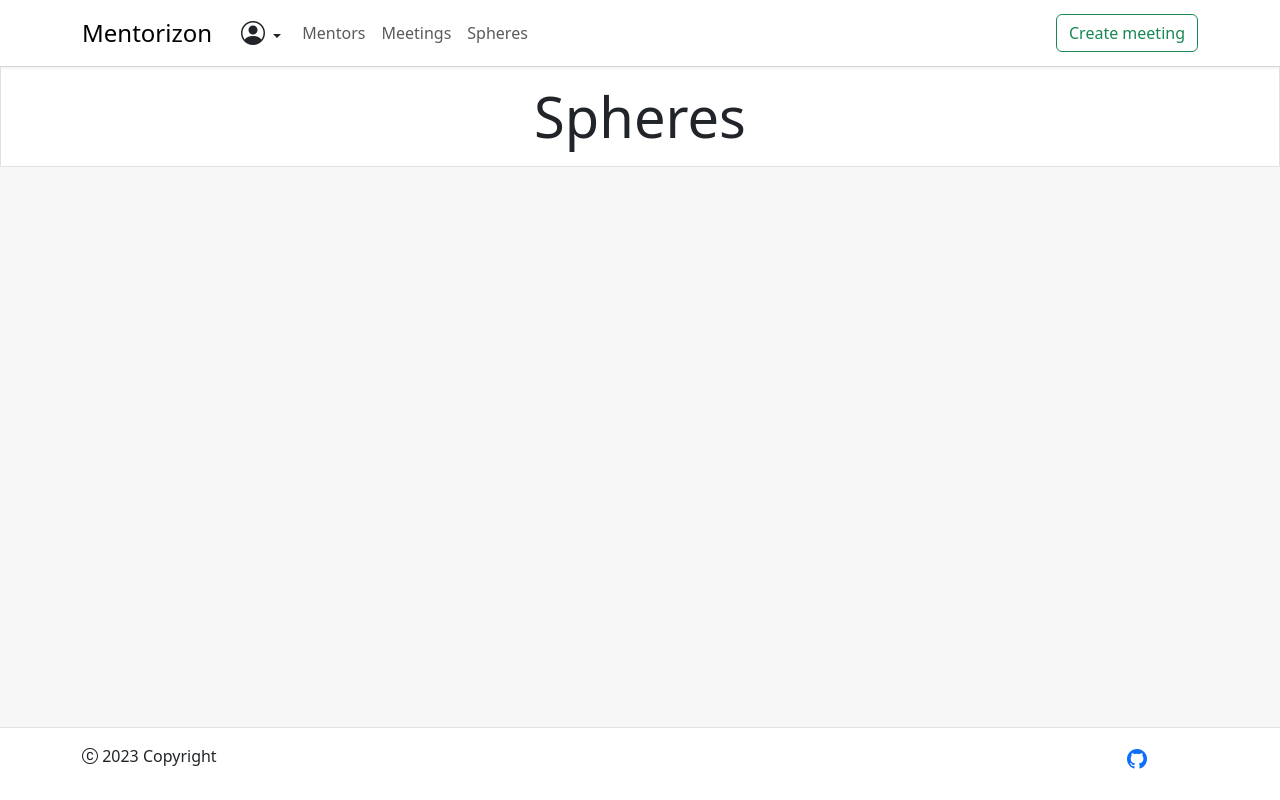
After one commit to yuliia-stopkyna/mentorizon, a Django app: page /spheres/ in a window 1280 px wide. The commit adds this page. Run offline with Django 4.2, Linux system fonts and the light colour scheme; the visitor is signed in with stand-in values (Sample User, id 1); data that the repository does not hold is empty; some libraries are stand-ins or nearby versions.

Commit message:
Add view and template for sphere list
Add view and template for list of spheres. Every sphere in a list
has a link to a filtered mentor list by the name of this sphere.
Add slight changes to styling of several templates.

```diff
--- a/mentorizon/urls.py
+++ b/mentorizon/urls.py
@@ -14,7 +14,7 @@ from mentorizon.views import (
     MeetingCreateView,
     MeetingUpdateView,
     SphereCreateView,
-    rate_mentor_view,
+    rate_mentor_view, SphereListView,
 )
 
 urlpatterns = [
@@ -31,7 +31,8 @@ urlpatterns = [
     path("meeting/<int:pk>/update/", MeetingUpdateView.as_view(), name="meeting-update"),
     path("meeting/<int:pk>/delete/", MeetingDeleteView.as_view(), name="meeting-delete"),
     path("sphere/create/", SphereCreateView.as_view(), name="sphere-create"),
-    path("mentor/<int:pk>/rate/<int:rate>", rate_mentor_view, name="mentor-rate")
+    path("mentor/<int:pk>/rate/<int:rate>", rate_mentor_view, name="mentor-rate"),
+    path("spheres/", SphereListView.as_view(), name="sphere-list")
 ]
 
 app_name = "mentorizon"
--- a/mentorizon/views.py
+++ b/mentorizon/views.py
@@ -2,7 +2,7 @@ from django.contrib.auth import get_user_model
 from django.contrib.auth.decorators import login_required
 from django.contrib.auth.mixins import LoginRequiredMixin
 from django.core.exceptions import ValidationError
-from django.db.models import Avg, F, Count
+from django.db.models import Avg, F, Count, Q
 from django.db.models.functions import Round
 from django.http import HttpResponseRedirect
 from django.urls import reverse, reverse_lazy
@@ -112,7 +112,7 @@ class MentorDetailView(LoginRequiredMixin, generic.DetailView):
     model = get_user_model()
     queryset = get_user_model().objects.filter(
         mentor_sphere__isnull=False
-    ).prefetch_related(
+    ).select_related("mentor_sphere").prefetch_related(
         "mentor_sessions", "rating"
     ).annotate(avg_rating=Round(Avg("rating__rating_votes__rate"), 1))
     template_name = "mentorizon/mentor_detail.html"
@@ -262,6 +262,14 @@ class SphereCreateView(LoginRequiredMixin, generic.CreateView):
         return reverse_lazy("mentorizon:user-update", kwargs={"pk": pk})
 
 
+class SphereListView(LoginRequiredMixin, generic.ListView):
+    model = Sphere
+    queryset = Sphere.objects.prefetch_related(
+        "users"
+    )
+    paginate_by = 6
+
+
 @login_required
 def rate_mentor_view(request, pk, rate):
     mentor = get_object_or_404(get_user_model(), pk=pk)
--- a/static/css/styles.css
+++ b/static/css/styles.css
@@ -1,5 +1,5 @@
 body {
-    background-color: #E6E0E0;
+    background-color: #F7F7F7;
 }
 .mentor-card:hover, .meeting-card:hover {
     transform: scale(1.03);
--- a/templates/includes/footer.html
+++ b/templates/includes/footer.html
@@ -6,7 +6,6 @@
       </div>
       <div class="col-1">
         <a href=""><i class="bi bi-github fs-5"></i></a>
-        <a href=""><i class="bi bi-telegram fs-5"></i></a>
       </div>
     </div>
   </div>
--- a/templates/includes/navigation.html
+++ b/templates/includes/navigation.html
@@ -23,6 +23,9 @@
         <li class="nav-item">
           <a class="nav-link" href="{% url 'mentorizon:meeting-list' %}">Meetings</a>
         </li>
+        <li class="nav-item">
+          <a class="nav-link" href="{% url 'mentorizon:sphere-list' %}">Spheres</a>
+        </li>
       </ul>
     </div>
     <a href="{% url 'mentorizon:meeting-create' %}">
--- a/templates/includes/pagination.html
+++ b/templates/includes/pagination.html
@@ -1,13 +1,15 @@
 {% if is_paginated %}
     {% if page_obj.has_previous %}
       <a href="?page={{ page_obj.previous_page_number }}" class="page-link">
-        <i class="bi bi-arrow-left-circle-fill display-3 position-fixed top-50 start-0"></i>
+        <i class="bi bi-arrow-left-circle-fill display-3 position-fixed top-50 start-0 mx-1">
+        </i>
       </a>
     {% endif %}
 
     {% if page_obj.has_next %}
       <a href="?page={{ page_obj.next_page_number }}" class="page-link">
-        <i class="bi bi-arrow-right-circle-fill display-3 position-fixed top-50 end-0"></i>
+        <i class="bi bi-arrow-right-circle-fill display-3 position-fixed top-50 end-0 mx-1">
+        </i>
       </a>
     {% endif %}
 {% endif %}
--- a/templates/mentorizon/meeting_list.html
+++ b/templates/mentorizon/meeting_list.html
@@ -71,7 +71,6 @@
             <a href="{% url 'mentorizon:meeting-detail' pk=meeting.id %}">
               <button type="button" class="btn btn-light"><i class="bi bi-eye"></i></button>
             </a>
-
           </a>
         </div>
        {% endfor %}
--- a/templates/mentorizon/mentor_detail.html
+++ b/templates/mentorizon/mentor_detail.html
@@ -31,7 +31,7 @@
 
         <p class="fw-bold">Rating: {{ mentor.avg_rating|default_if_none:"0" }}</p>
         <p>Sphere: {{ mentor.mentor_sphere }}</p>
-        <p>
+        <p class="mb-5">
           {{ mentor.years_of_experience }} year{{ mentor.years_of_experience|pluralize }}
           of experience
         </p>
--- /dev/null
+++ b/templates/mentorizon/sphere_list.html
@@ -0,0 +1,20 @@
+{% extends "base.html" %}
+{% block content %}
+  <h1 class="text-center mb-4 p-3 display-4 bg-white border">Spheres</h1>
+  {% include "includes/pagination.html" %}
+  <div class="container-fluid">
+    <div class="row justify-content-center">
+      {% for sphere in sphere_list %}
+        <div class="col-8 col-lg-3 m-2 mb-4 p-3 rounded shadow bg-white
+        position-relative">
+          <p class="fw-bold">{{ sphere.name }}</p>
+          <hr>
+          <p>Mentors: {{ sphere.users.count }}</p>
+          <a href="{% url 'mentorizon:mentor-list' %}?name={{ sphere.name }}">
+            <button type="button" class="btn btn-light"><i class="bi bi-eye"></i></button>
+          </a>
+        </div>
+      {% endfor %}
+    </div>
+  </div>
+{% endblock %}
--- a/templates/mentorizon/user_detail.html
+++ b/templates/mentorizon/user_detail.html
@@ -8,7 +8,7 @@
         <hr>
         <p class="fw-bold">Rating: {{ user.avg_rating|default_if_none:"0" }}</p>
         <p>Sphere: {{ user.mentor_sphere }}</p>
-        <p>
+        <p class="mb-5">
           {{ user.years_of_experience }} year{{ user.years_of_experience|pluralize }}
           of experience
         </p>
```
Also changed, not shown: templates/mentorizon/index.html (+13 -7 lines).
